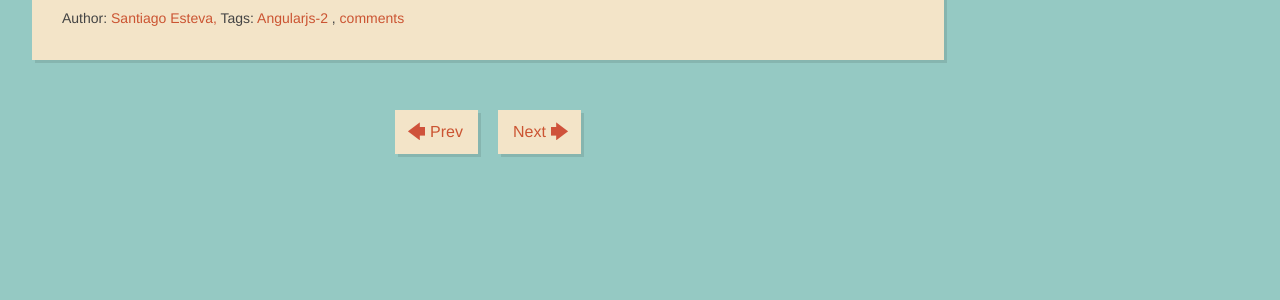
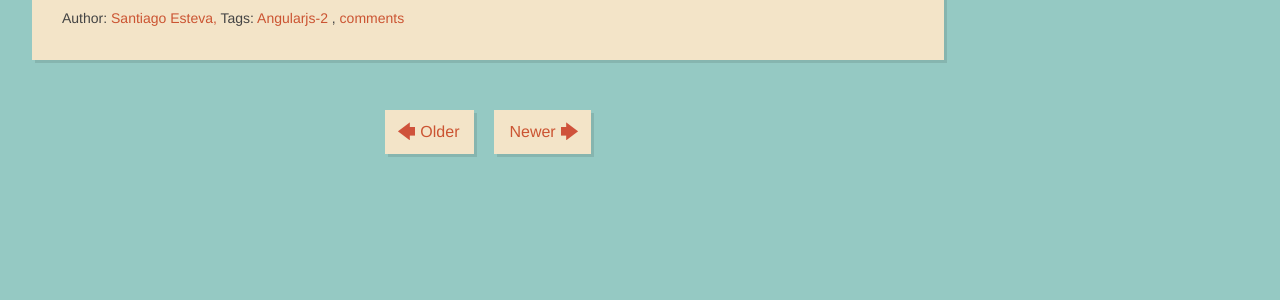
Before and after one commit to ng-learn-org/ng-learn-org.github.io, a Jekyll site: the page built from index.html, in a window 1280 px wide. Shown: the part 1750-2050 px from the top of the page. Built offline with Jekyll 4.4.1, drawn with Linux system fonts in a browser that asks for light colours; nearby versions of some CDN libraries; some web fonts are replaced; the list of posts is cut into pages by our own code; comment, search, counter and statistics services are not loaded.

Commit message:
Update index.html

```diff
--- a/index.html
+++ b/index.html
@@ -39,7 +39,7 @@ title: Blog
 
 <!-- page-navigation -->
 <div class="page-navigation cf">
-    <div class="nav-next"><a href="{{ paginator.previous_page_path }}">Prev</a></div>
-    <div class="nav-previous"><a href="{{ paginator.next_page_path }}">Next</a></div>
+    <div class="nav-next"><a href="{{ paginator.next_page_path }}">Older</a></div>
+    <div class="nav-previous"><a href="{{ paginator.previous_page_path }}">Newer</a></div>
 </div>
 <!--ENDS page-navigation -->
```
